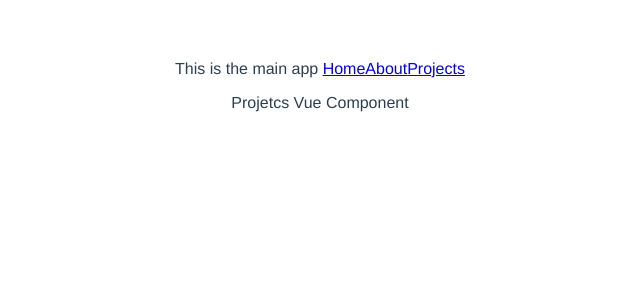
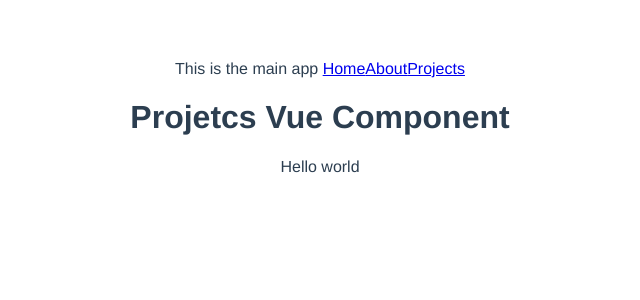
Before and after one commit to jaj1014/xanderjack, a Vue app: page /#/projects in a window 1280 px wide. Shown: the top 300 px of the page, without its empty margins (320-960 px from the left). Built offline with nearby package versions, Linux system fonts and the light colour scheme.

Commit message:
getting vuex hooked in

```diff
--- /dev/null
+++ b/src/components/about/About.vue
@@ -0,0 +1,19 @@
+<template>
+  <div id="about">
+    <h1>About Vue Component</h1>
+    <p>{{ message }}</p>
+  </div>
+</template>
+
+<script>
+import { mapState } from 'vuex'
+
+export default {
+  computed: mapState({
+    message: state => state.code.message
+  })
+}
+</script>
+
+<style lang="scss">
+</style>
--- /dev/null
+++ b/src/components/home/Home.vue
@@ -0,0 +1,19 @@
+<template>
+  <div id="home">
+    <h1>Home Vue Component</h1>
+    <p>{{ message }}</p>
+  </div>
+</template>
+
+<script>
+import { mapState } from 'vuex'
+
+export default {
+  computed: mapState({
+    message: state => state.code.message
+  })
+}
+</script>
+
+<style lang="scss">
+</style>
--- /dev/null
+++ b/src/components/projects/Projects.vue
@@ -0,0 +1,19 @@
+<template>
+  <div id="projects">
+    <h1>Projetcs Vue Component</h1>
+    <p>{{ message }}</p>
+  </div>
+</template>
+
+<script>
+import { mapState } from 'vuex'
+
+export default {
+  computed: mapState({
+    message: state => state.code.message
+  })
+}
+</script>
+
+<style lang="scss">
+</style>
--- a/src/main.js
+++ b/src/main.js
@@ -1,15 +1,16 @@
 import Vue from 'vue'
-import Vuex from 'vuex'
+
+import store from './store'
 import VueRouter from 'vue-router'
 
-Vue.use(Vuex)
 Vue.use(VueRouter)
 
 // Components
-import App from './App.vue'
-import Home from './pages/Home'
-import About from './pages/About'
-import Projects from './pages/Projects'
+import App from './components/App.vue'
+import Home from './components/home/Home'
+import About from './components/about/About'
+import Projects from './components/projects/Projects'
+
 
 const routes = [
   { path: '/', component: Home },
@@ -22,6 +23,8 @@ const router = new VueRouter({ routes })
 Vue.config.productionTip = false
 
 new Vue({
+  el: '#app',
+  store,
   router,
   render: h => h(App),
-}).$mount('#app')
+})
--- a/src/pages/About.vue
+++ /dev/null
@@ -1,17 +0,0 @@
-<template>
-  <div id="about">
-    <p>About Vue Component</p>
-  </div>
-</template>
-
-<script>
-
-export default {
-  data() {
-      return {}
-  }
-}
-</script>
-
-<style lang="scss">
-</style>
--- a/src/pages/Home.vue
+++ /dev/null
@@ -1,17 +0,0 @@
-<template>
-  <div id="home">
-    <p>Home Vue Component</p>
-  </div>
-</template>
-
-<script>
-
-export default {
-  data() {
-    return {}
-  }
-}
-</script>
-
-<style lang="scss">
-</style>
--- a/src/pages/Projects.vue
+++ /dev/null
@@ -1,17 +0,0 @@
-<template>
-  <div id="projects">
-    <p>Projetcs Vue Component</p>
-  </div>
-</template>
-
-<script>
-
-export default {
-  data() {
-    return {}
-  }
-}
-</script>
-
-<style lang="scss">
-</style>
--- /dev/null
+++ b/src/store/index.js
@@ -0,0 +1,13 @@
+import Vue from 'vue'
+import Vuex from 'vuex'
+
+// Modules
+import code from './modules/code'
+
+Vue.use(Vuex)
+
+export default new Vuex.Store({
+  modules: {
+    code
+  }
+})
--- /dev/null
+++ b/src/store/modules/code.js
@@ -0,0 +1,24 @@
+// API IMPORTS
+
+// Initial State
+// 'type':
+const state = {
+  message: 'Hello world'
+}
+
+// getters
+const getters = {}
+
+// actions
+const actions = {}
+
+// mutations
+const mutations = {}
+
+export default {
+  namespaced: true,
+  state,
+  getters,
+  actions,
+  mutations
+}
```
Also changed, not shown: src/components/App.vue (renamed from src/App.vue).
